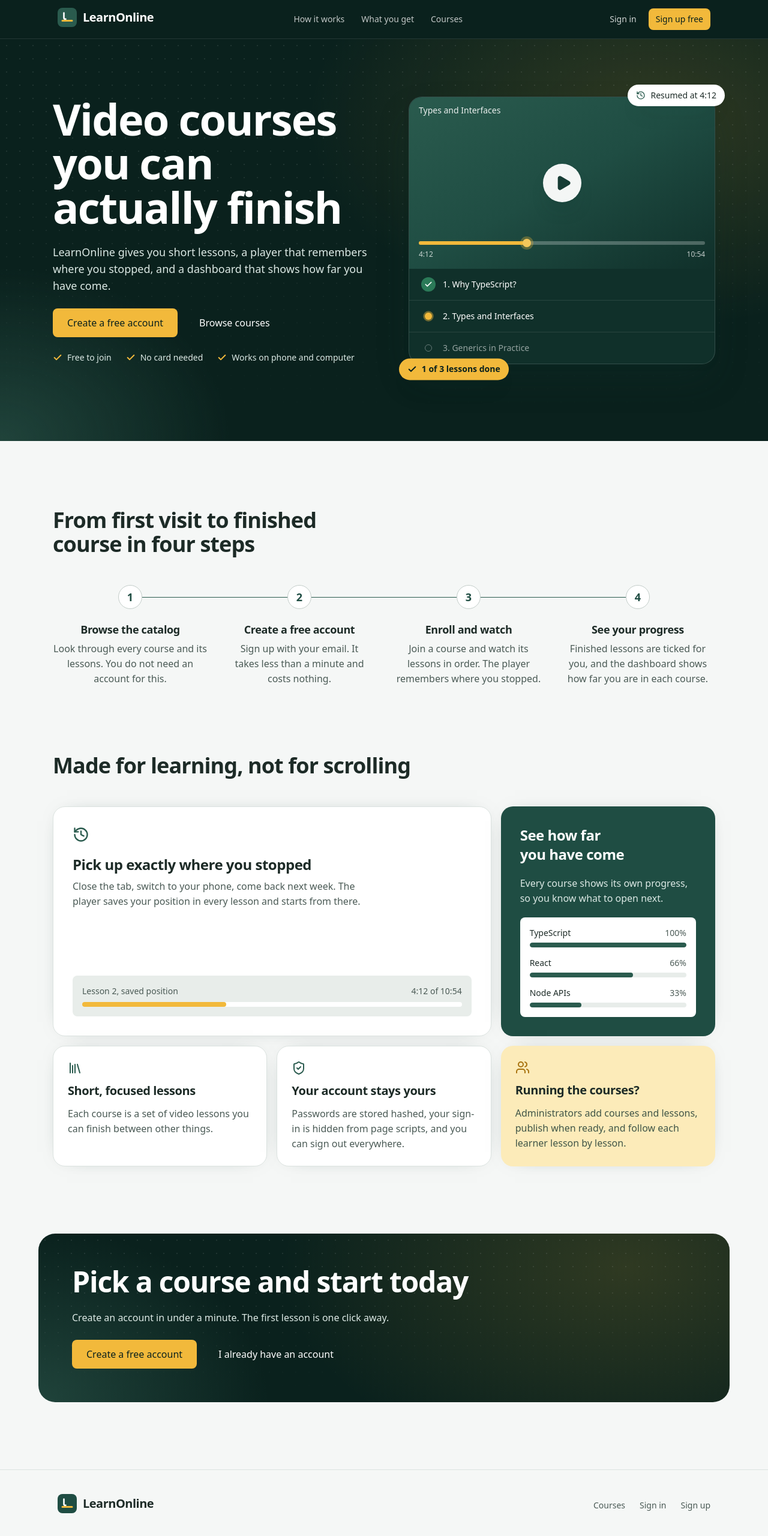
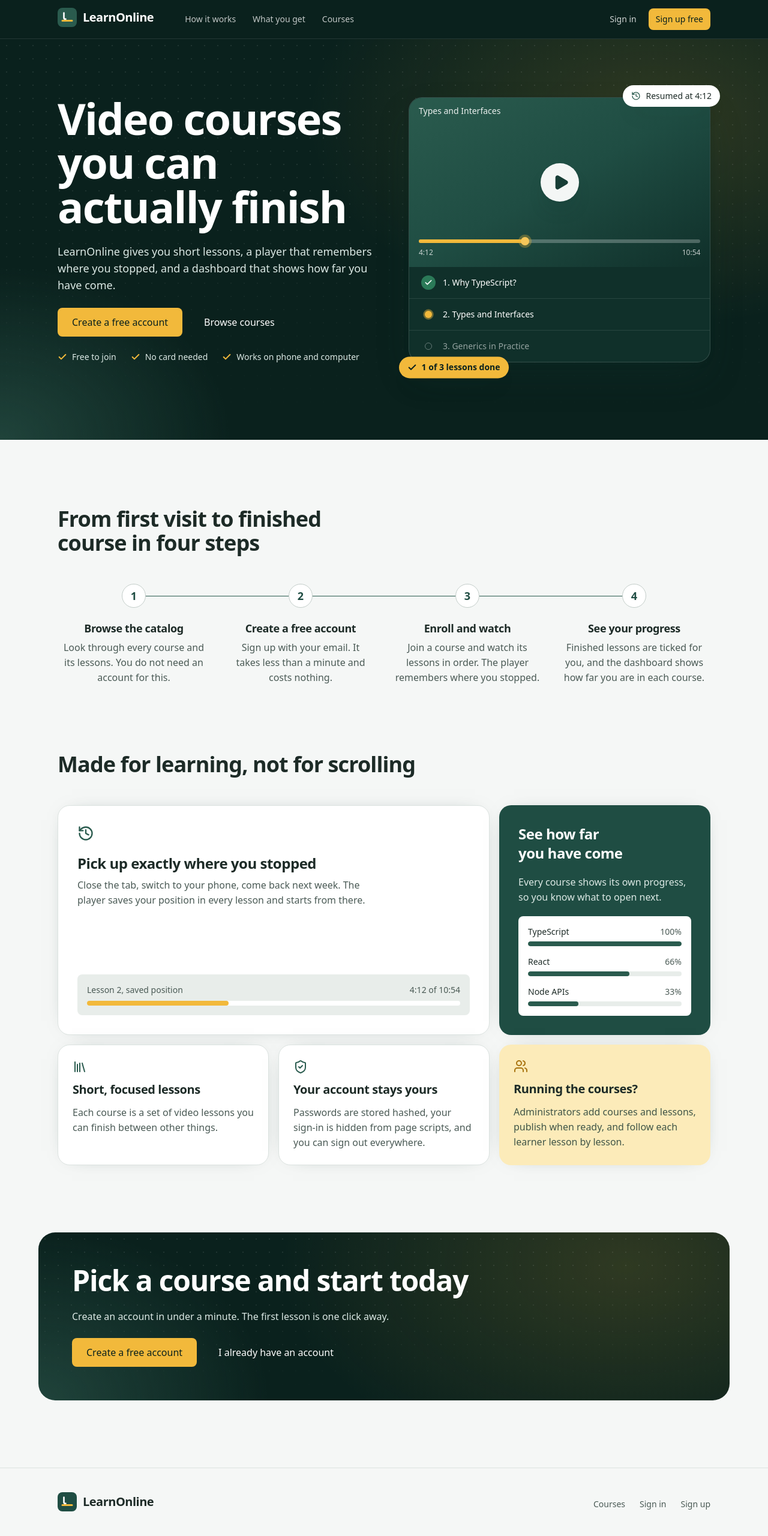
Before and after one commit to GiftAtte/learn-online, a React (Vite) app in the folder client/: page / in a window 1280 px wide. Shown: the top 2560 px of the page at 60% size. Built offline with nearby package versions, Linux system fonts and the light colour scheme; no server answers.

Commit message:
Tidy the public header and the catalog toolbar
Co-Authored-By: Claude Sonnet 5.5 <noreply@anthropic.com>

```diff
--- a/client/src/components/layout/public-header.tsx
+++ b/client/src/components/layout/public-header.tsx
@@ -22,6 +22,7 @@ export function PublicHeader({ showSections }: PublicHeaderProps) {
   return (
     <header className="sticky top-0 z-40 border-b border-white/10 bg-spruce-950">
       <div className="mx-auto flex h-16 max-w-6xl items-center justify-between gap-4 px-4 sm:px-6 lg:px-8">
+        <div className="flex items-center gap-6 lg:gap-10">
           <Link to={PATHS.home} aria-label="LearnOnline home">
             <Logo inverted />
           </Link>
@@ -41,6 +42,7 @@ export function PublicHeader({ showSections }: PublicHeaderProps) {
               Courses
             </Link>
           </nav>
+        </div>
 
         <div className="flex items-center gap-2">
           {user ? (
--- a/client/src/pages/landing-page.tsx
+++ b/client/src/pages/landing-page.tsx
@@ -32,7 +32,7 @@ export default function LandingPage() {
         {/* Hero: the promise on the left, the product at work on the right */}
         <section className="lp-hero-bg relative overflow-hidden text-white">
           <div aria-hidden className="lp-dots absolute inset-0" />
-          <div className="relative mx-auto grid max-w-6xl items-center gap-14 px-4 pt-16 pb-24 sm:px-6 lg:grid-cols-[1.05fr_1fr] lg:pt-24 lg:pb-32">
+          <div className="relative mx-auto grid max-w-6xl items-center gap-14 px-4 pt-16 pb-24 sm:px-6 lg:grid-cols-[1.05fr_1fr] lg:px-8 lg:pt-24 lg:pb-32">
             <div className="flex flex-col items-start gap-6">
               <h1
                 className="lp-rise font-display text-5xl leading-[1.02] font-bold tracking-tight text-balance sm:text-6xl lg:text-7xl"
@@ -98,7 +98,7 @@ export default function LandingPage() {
         <section
           id="how-it-works"
           aria-labelledby="how-title"
-          className="mx-auto max-w-6xl px-4 py-20 sm:px-6 sm:py-28"
+          className="mx-auto max-w-6xl px-4 py-20 sm:px-6 sm:py-28 lg:px-8"
         >
           <h2 id="how-title" className="max-w-2xl text-3xl font-bold tracking-tight sm:text-4xl">
             From first visit to finished course in four steps
@@ -112,7 +112,7 @@ export default function LandingPage() {
         <section
           id="features"
           aria-labelledby="features-title"
-          className="mx-auto max-w-6xl px-4 pb-20 sm:px-6 sm:pb-28"
+          className="mx-auto max-w-6xl px-4 pb-20 sm:px-6 sm:pb-28 lg:px-8"
         >
           <h2
             id="features-title"
@@ -126,7 +126,7 @@ export default function LandingPage() {
         </section>
 
         {/* Closing call to action */}
-        <section className="px-4 pb-20 sm:px-6 sm:pb-28">
+        <section className="px-4 pb-20 sm:px-6 sm:pb-28 lg:px-8">
           <div className="lp-hero-bg relative mx-auto flex max-w-6xl flex-col items-start gap-6 overflow-hidden rounded-[1.75rem] p-8 text-white sm:p-14">
             <div aria-hidden className="lp-dots absolute inset-0" />
             <h2 className="relative max-w-2xl text-3xl font-bold tracking-tight sm:text-5xl">
--- a/client/src/pages/learner/catalog-page.tsx
+++ b/client/src/pages/learner/catalog-page.tsx
@@ -73,6 +73,7 @@ export default function CatalogPage() {
       )}
 
       {/* Search, filter and sort: the same toolbar the admin tables use */}
+      <div className="rounded-card border border-line bg-surface p-3 shadow-card sm:p-4">
         <TableToolbar
           search={{ value: search, onChange: setSearch, label: 'Search courses' }}
           filters={
@@ -97,6 +98,7 @@ export default function CatalogPage() {
           summary={courses.data && pluralize(courses.data.meta.total, 'course')}
           onClear={hasFilters ? clearFilters : undefined}
         />
+      </div>
 
       {/* Results */}
       <QueryBoundary
```
Lines whose indentation alone changed are shown as unchanged.
